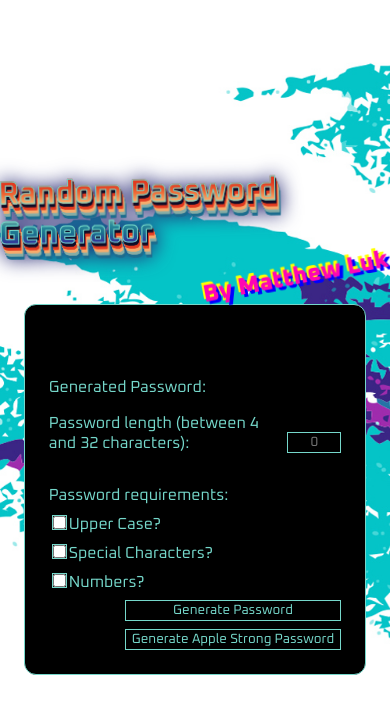
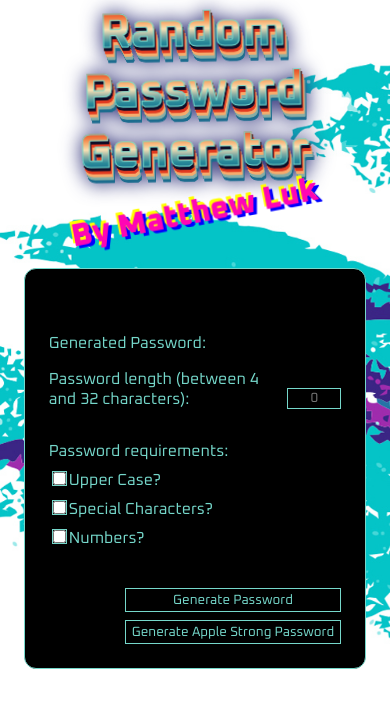
Before and after one commit to Matthew-Luk/password_generator, a React (Create React App) app: page / in a window 390 px wide. Shown: the top 714 px of the page. Built offline with nearby package versions, Linux system fonts and the light colour scheme.

Commit message:
update media queries

```diff
--- a/src/App.css
+++ b/src/App.css
@@ -2,11 +2,15 @@
 
 html {
   font-size: 62.5%;
+  height: 100%;
+  width: 100%;
 }
 
 body {
   background-image: url(./images/background.jpeg);
   background-size: cover;
+  overflow: scroll;
+  overscroll-behavior: contain;
 }
 
 .container {
@@ -93,7 +97,7 @@ body {
 
 .errorDisplayed {
   color: red;
-  height: 3.2rem;
+  height: 2.4rem;
   display: flex;
   justify-content: center;
   align-items: center;
@@ -160,9 +164,11 @@ button {
 @media (max-width: 48.125em){
   .title {
     font-size: 4rem;
+    font-weight: 600;
   }
   .subtitle {
     font-size: 2.8rem;
+    font-weight: 700;
   }
 }
 
@@ -180,9 +186,11 @@ button {
 @media (max-width: 36.25em){
   .title {
     font-size: 3.2rem;
+    font-weight: 500;
   }
   .subtitle {
     font-size: 2.4rem;
+    font-weight: 600;
   }
 }
 
@@ -193,6 +201,90 @@ button {
   }
   button {
     margin-top: 0.8rem;
-    height: auto;
+    height: 2.4rem;
+  }
+  .radioButtons {
+    margin-bottom: 3.2rem;
   }
 }
+
+@media (max-width: 27.5em){
+  .container {
+    justify-content: flex-start;
+  }
+  .titles {
+    text-align: center;
+  }
+  .title {
+    font-size: 4.8rem;
+    font-weight: 700;
+    background: linear-gradient(
+      #e13a20 5.55%,
+      #ef6a35 11.1%,
+      #f7ab6c 16.65%,
+      #f8e0b3 22.2%,
+      #87ada5 27.75%,
+      #288a99 33.3%,
+      #1b6c8e 38.85%,
+      #333599 44.4%,
+      #262873 49.95%,
+      #e13a20 55.5%,
+      #ef6a35 61.05%,
+      #f7ab6c 66.6%,
+      #f8e0b3 72.15%,
+      #87ada5 77.7%,
+      #288a99 83.25%,
+      #1b6c8e 88.8%,
+      #333599 94.35%,
+      #262873 99.9%
+    );
+    color: transparent;
+    background-clip: text;
+    -webkit-background-clip: text;
+  }
+  .subtitle {
+    font-size: 3.2rem;
+    font-weight: 800;
+    align-self: center;
+  }
+  .passwordForm {
+    margin-top: 2.4rem;
+  }
+}
+
+@media (max-width: 26.125em){
+  .title {
+    background: linear-gradient(
+      #e13a20 3.7%,
+      #ef6a35 7.4%,
+      #f7ab6c 11.1%,
+      #f8e0b3 14.8%,
+      #87ada5 18.5%,
+      #288a99 22.2%,
+      #1b6c8e 25.9%,
+      #333599 29.6%,
+      #262873 33.3%,
+      #e13a20 37%,
+      #ef6a35 40.7%,
+      #f7ab6c 44.4%,
+      #f8e0b3 48.1%,
+      #87ada5 51.8%,
+      #288a99 55.5%,
+      #1b6c8e 59.2%,
+      #333599 62.9%,
+      #262873 66.6%,
+      #e13a20 70.3%,
+      #ef6a35 74%,
+      #f7ab6c 77.7%,
+      #f8e0b3 81.4%,
+      #87ada5 85.1%,
+      #288a99 88.8%,
+      #1b6c8e 92.5%,
+      #333599 96.2%,
+      #262873 99.9%
+    );
+    color: transparent;
+    background-clip: text;
+    -webkit-background-clip: text;
+  }
+}
```
